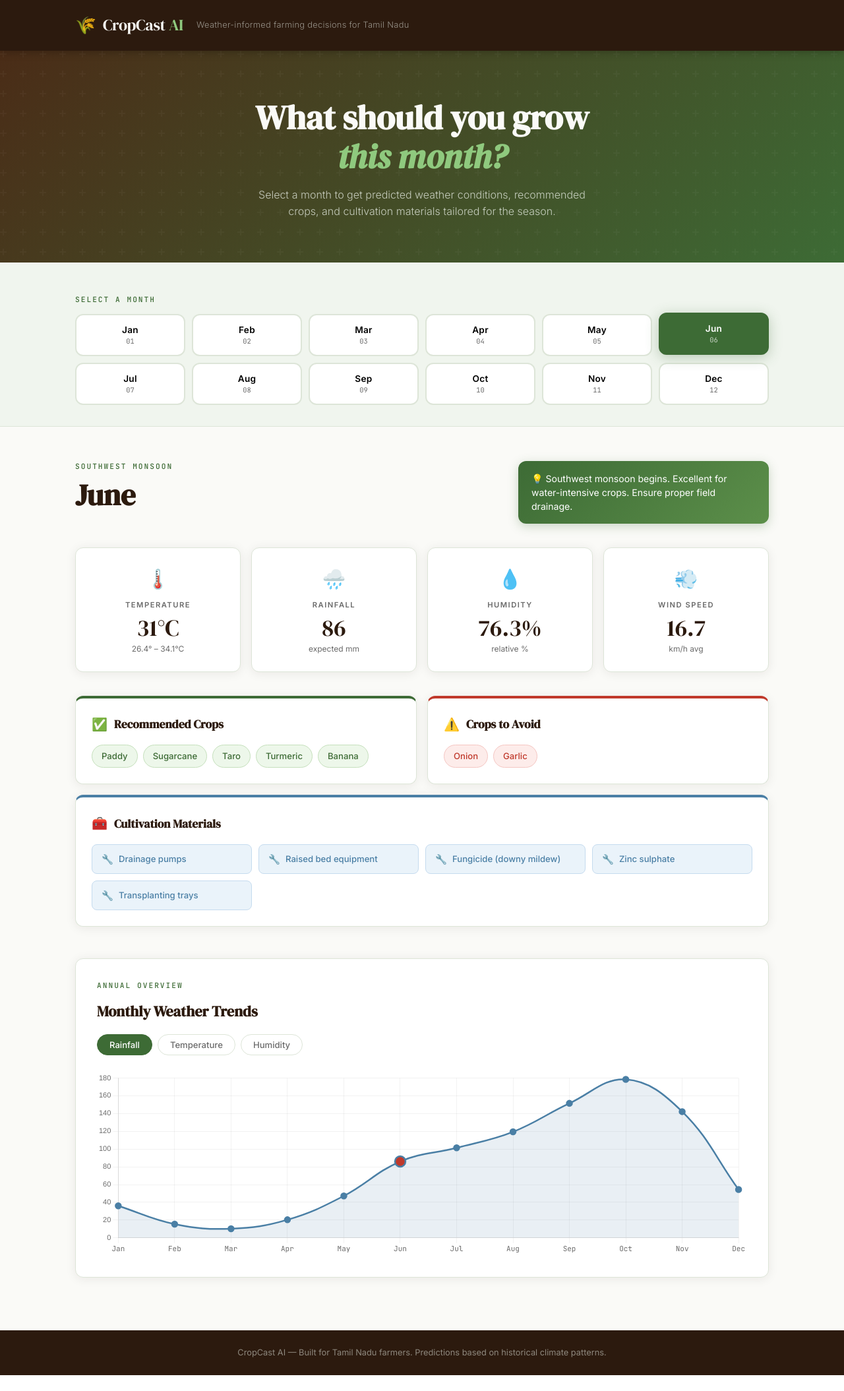
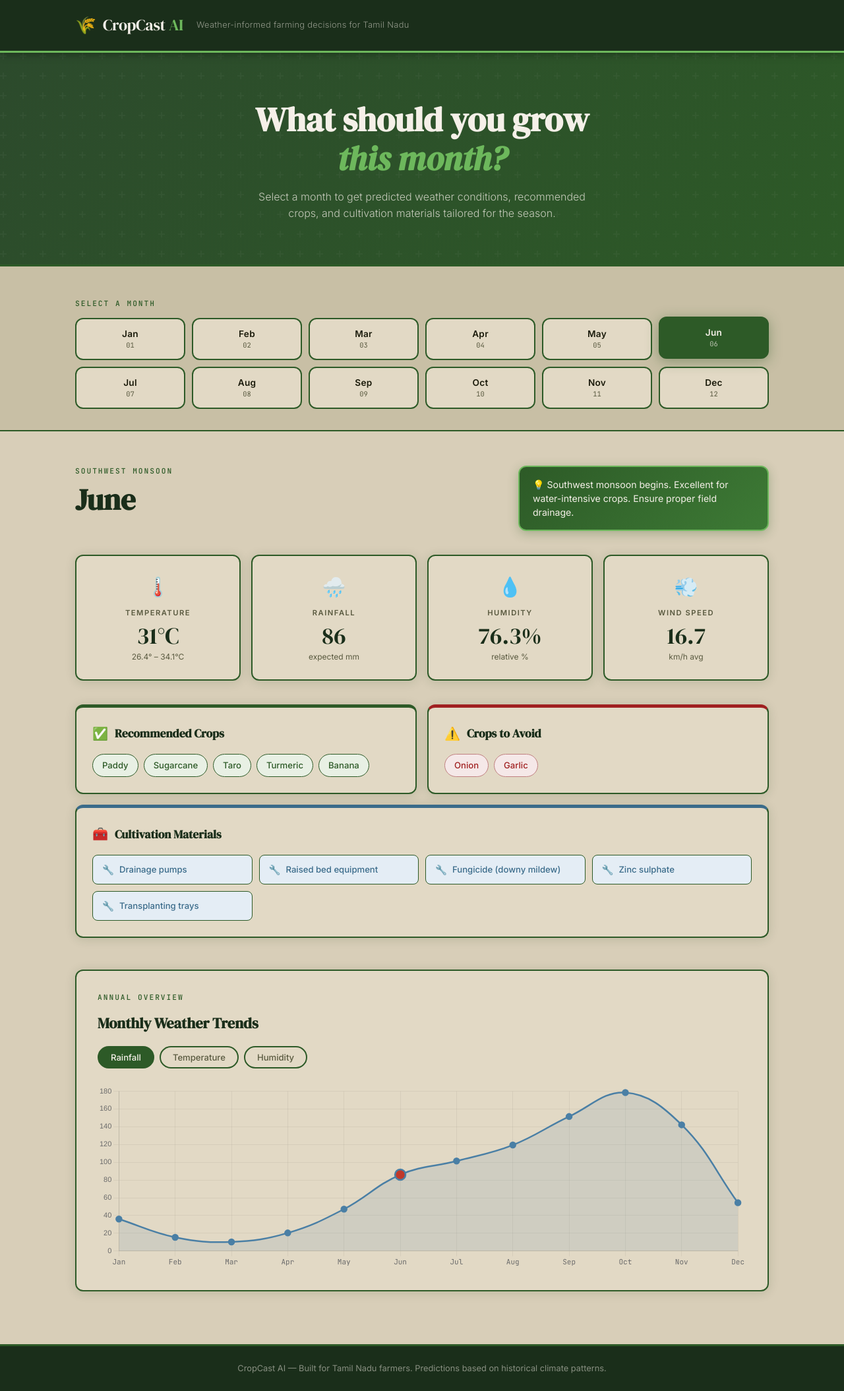
Before and after one commit to Jayavarshini-Jayakumaran/CropCast-AI, a Flask app: template templates/index.html in a window 1280 px wide. Shown: the whole page at 66% size. Before the commit the page ends 2085 px from the top, so only its background shows below. Run offline with Flask 3, Linux system fonts and the light colour scheme; the template is opened without the code that fills it, so the values that code supplies are empty.

Commit message:
added js and css files

```diff
--- a/static/style.css
+++ b/static/css/style.css
@@ -1,24 +1,30 @@
 /* ── Tokens ── */
 :root {
-  --soil:       #2C1A0E;
-  --bark:       #4A2C17;
-  --moss:       #3D6B35;
-  --leaf:       #5C8F4A;
-  --sprout:     #8FC97E;
-  --mist:       #F0F5EE;
-  --cream:      #FAFAF7;
-  --sky:        #4A7FA5;
-  --rain:       #6EB3D4;
-  --sun:        #E8A020;
-  --warning:    #C0392B;
-  --warn-light: #FDECEA;
-  --green-light:#EDF7EA;
-  --blue-light: #EAF3FA;
-  --text:       #1A1A1A;
-  --text-muted: #6B6B6B;
-  --border:     #DDE5D8;
+  --soil:       #1A2E1A;
+  --bark:       #2C4A2C;
+  --moss:       #2D5A27;
+  --leaf:       #3D7A35;
+  --sprout:     #6DB85C;
+  --mist:       #F5F0E8;
+  --cream:      #EDE8DC;
+  --sky:        #3A6B8A;
+  --rain:       #5A9BB8;
+  --sun:        #C8880A;
+  --warning:    #A02020;
+  --warn-light: #F5E8E8;
+  --green-light:#E8F0E4;
+  --blue-light: #E4EDF5;
+  --text:       #1A1A0A;
+  --text-muted: #5A5A40;
+  --border:     #2D5A27;
+  --border-light: #4A8A40;
   --radius:     12px;
-  --shadow:     0 2px 16px rgba(44,26,14,0.08);
+  --shadow:     0 2px 16px rgba(30,60,20,0.15);
+
+  /* Dark beige backgrounds */
+  --bg-main:    #D8CEB8;
+  --bg-card:    #E2D9C5;
+  --bg-section: #CECA B0;
 }
 
 /* ── Reset ── */
@@ -26,7 +32,7 @@
 html { scroll-behavior: smooth; }
 body {
   font-family: 'Inter', sans-serif;
-  background: var(--cream);
+  background: var(--bg-main);
   color: var(--text);
   line-height: 1.6;
 }
@@ -38,7 +44,8 @@
   position: sticky;
   top: 0;
   z-index: 100;
-  box-shadow: 0 2px 12px rgba(0,0,0,0.25);
+  box-shadow: 0 2px 12px rgba(0,0,0,0.35);
+  border-bottom: 3px solid var(--sprout);
 }
 .header-inner {
   max-width: 1100px;
@@ -57,7 +64,7 @@
 .logo-text {
   font-family: 'DM Serif Display', serif;
   font-size: 1.5rem;
-  color: var(--cream);
+  color: #F5F0E8;
   letter-spacing: -0.3px;
 }
 .logo-text em {
@@ -65,7 +72,7 @@
   font-style: normal;
 }
 .header-tagline {
-  color: rgba(240,245,238,0.55);
+  color: rgba(245,240,232,0.55);
   font-size: 0.8rem;
   font-weight: 300;
   letter-spacing: 0.3px;
@@ -78,6 +85,7 @@
   text-align: center;
   position: relative;
   overflow: hidden;
+  border-bottom: 3px solid var(--border);
 }
 .hero::before {
   content: '';
@@ -89,7 +97,7 @@
 .hero-title {
   font-family: 'DM Serif Display', serif;
   font-size: clamp(2rem, 5vw, 3.2rem);
-  color: var(--cream);
+  color: #F5F0E8;
   line-height: 1.15;
   margin-bottom: 16px;
 }
@@ -98,7 +106,7 @@
   font-style: italic;
 }
 .hero-sub {
-  color: rgba(240,245,238,0.75);
+  color: rgba(245,240,232,0.75);
   font-size: 1rem;
   font-weight: 300;
   max-width: 520px;
@@ -126,8 +134,8 @@
 /* ── Month Selector ── */
 .month-selector-section {
   padding: 48px 0 32px;
-  background: var(--mist);
-  border-bottom: 1px solid var(--border);
+  background: #C8BFA5;
+  border-bottom: 2px solid var(--border);
 }
 .month-grid {
   display: grid;
@@ -135,7 +143,7 @@
   gap: 10px;
 }
 .month-btn {
-  background: white;
+  background: var(--bg-card);
   border: 2px solid var(--border);
   border-radius: var(--radius);
   padding: 14px 8px;
@@ -143,19 +151,20 @@
   text-align: center;
   transition: all 0.18s ease;
   font-family: 'Inter', sans-serif;
+  color: var(--text);
 }
 .month-btn:hover {
-  border-color: var(--leaf);
+  border-color: var(--sprout);
   background: var(--green-light);
   transform: translateY(-2px);
-  box-shadow: var(--shadow);
+  box-shadow: 0 4px 12px rgba(45,90,39,0.2);
 }
 .month-btn.active {
   border-color: var(--moss);
   background: var(--moss);
-  color: white;
+  color: #F5F0E8;
   transform: translateY(-2px);
-  box-shadow: 0 4px 20px rgba(61,107,53,0.3);
+  box-shadow: 0 4px 20px rgba(45,90,39,0.4);
 }
 .month-btn .m-name {
   display: block;
@@ -170,7 +179,7 @@
   color: var(--text-muted);
   margin-top: 2px;
 }
-.month-btn.active .m-num { color: rgba(255,255,255,0.7); }
+.month-btn.active .m-num { color: rgba(245,240,232,0.7); }
 
 /* ── Results ── */
 .results-section {
@@ -199,13 +208,14 @@
 }
 .result-tip-box {
   background: linear-gradient(135deg, var(--moss), var(--leaf));
-  color: white;
+  color: #F5F0E8;
   border-radius: var(--radius);
   padding: 16px 20px;
   font-size: 0.88rem;
   max-width: 380px;
   line-height: 1.5;
-  box-shadow: 0 4px 16px rgba(61,107,53,0.25);
+  box-shadow: 0 4px 16px rgba(45,90,39,0.3);
+  border: 2px solid var(--sprout);
 }
 
 /* ── Weather Cards ── */
@@ -216,15 +226,19 @@
   margin-bottom: 36px;
 }
 .weather-card {
-  background: white;
-  border: 1px solid var(--border);
+  background: var(--bg-card);
+  border: 2.5px solid var(--border);
   border-radius: var(--radius);
   padding: 24px 20px;
   text-align: center;
   box-shadow: var(--shadow);
-  transition: transform 0.2s;
+  transition: transform 0.2s, box-shadow 0.2s;
 }
-.weather-card:hover { transform: translateY(-3px); }
+.weather-card:hover {
+  transform: translateY(-3px);
+  box-shadow: 0 6px 20px rgba(45,90,39,0.2);
+  border-color: var(--sprout);
+}
 .card-icon { font-size: 1.8rem; margin-bottom: 8px; }
 .card-label {
   font-size: 0.7rem;
@@ -256,15 +270,15 @@
 .full-width { grid-column: 1 / -1; }
 
 .info-card {
-  background: white;
-  border: 1px solid var(--border);
+  background: var(--bg-card);
+  border: 2.5px solid var(--border);
   border-radius: var(--radius);
   padding: 24px;
   box-shadow: var(--shadow);
 }
-.info-card.green { border-top: 4px solid var(--moss); }
-.info-card.red   { border-top: 4px solid var(--warning); }
-.info-card.blue  { border-top: 4px solid var(--sky); }
+.info-card.green { border-top: 5px solid var(--moss); }
+.info-card.red   { border-top: 5px solid var(--warning); border-color: var(--border); border-top-color: var(--warning); }
+.info-card.blue  { border-top: 5px solid var(--sky); border-color: var(--border); border-top-color: var(--sky); }
 
 .info-card-header {
   display: flex;
@@ -294,12 +308,12 @@
 .info-card.green .crop-list li {
   background: var(--green-light);
   color: var(--moss);
-  border: 1px solid #c5e0bc;
+  border: 1.5px solid var(--border);
 }
 .info-card.red .crop-list li {
   background: var(--warn-light);
   color: var(--warning);
-  border: 1px solid #f5c6c2;
+  border: 1.5px solid #C08080;
 }
 
 .materials-grid {
@@ -309,7 +323,7 @@
 }
 .material-item {
   background: var(--blue-light);
-  border: 1px solid #c5dbef;
+  border: 1.5px solid var(--border);
   border-radius: 8px;
   padding: 10px 14px;
   font-size: 0.82rem;
@@ -323,8 +337,8 @@
 
 /* ── Chart ── */
 .chart-section {
-  background: white;
-  border: 1px solid var(--border);
+  background: var(--bg-card);
+  border: 2.5px solid var(--border);
   border-radius: var(--radius);
   padding: 32px;
   box-shadow: var(--shadow);
@@ -342,9 +356,9 @@
 }
 .chart-tab {
   padding: 7px 18px;
-  border: 1px solid var(--border);
+  border: 2px solid var(--border);
   border-radius: 100px;
-  background: white;
+  background: var(--bg-card);
   font-family: 'Inter', sans-serif;
   font-size: 0.82rem;
   font-weight: 500;
@@ -355,17 +369,22 @@
 .chart-tab.active {
   background: var(--moss);
   border-color: var(--moss);
-  color: white;
+  color: #F5F0E8;
+}
+.chart-tab:hover:not(.active) {
+  border-color: var(--sprout);
+  color: var(--moss);
 }
 .chart-wrapper { height: 280px; }
 
 /* ── Footer ── */
 .footer {
   background: var(--soil);
-  color: rgba(240,245,238,0.5);
+  color: rgba(245,240,232,0.5);
   padding: 24px;
   text-align: center;
   font-size: 0.8rem;
+  border-top: 3px solid var(--border);
 }
 
 /* ── Responsive ── */
```
Also changed, not shown: static/js/app.js (renamed from static/app.js).
